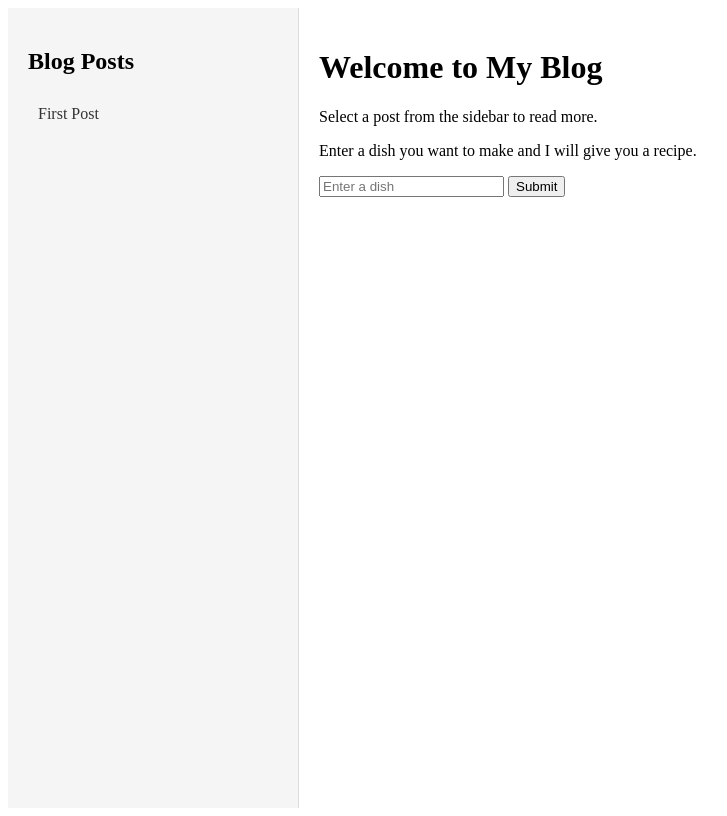
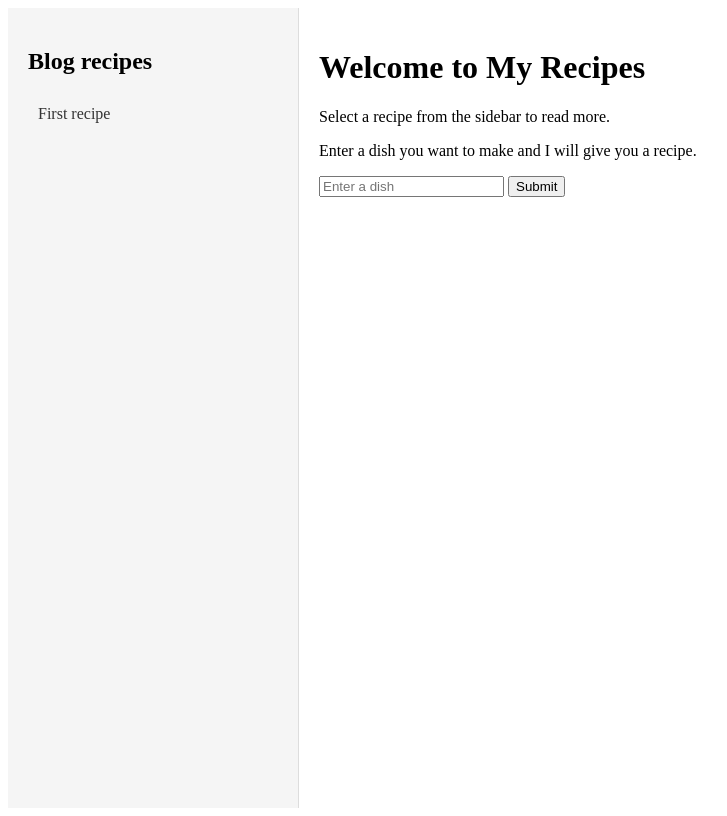
Before and after one commit to alannchang/recipes_by_gpt, a Flask app: page / in a window 1280 px wide. Shown: the whole page, without its empty margins (0-727 px from the left). Run offline with Flask 3, Linux system fonts and the light colour scheme.

Commit message:
Rename post to recipe

```diff
--- a/app.py
+++ b/app.py
@@ -9,7 +9,7 @@ def init_db():
     with get_db() as db:
         db.execute(
             """
-            CREATE TABLE IF NOT EXISTS posts (
+            CREATE TABLE IF NOT EXISTS recipes (
                 id INTEGER PRIMARY KEY AUTOINCREMENT,
                 title TEXT NOT NULL,
                 content TEXT NOT NULL
@@ -17,11 +17,11 @@ def init_db():
         """
         )
         # Insert sample data if table is empty
-        if not db.execute("SELECT * FROM posts").fetchall():
+        if not db.execute("SELECT * FROM recipes").fetchall():
             db.executemany(
-                "INSERT INTO posts (title, content) VALUES (?, ?)",
+                "INSERT INTO recipes (title, content) VALUES (?, ?)",
                 [
-                    ("First Post", "This is my first blog post"),
+                    ("First recipe", "This is my first recipe"),
                 ],
             )
 
@@ -40,33 +40,43 @@ def get_db():
         db.close()
 
 
-def get_all_posts():
+def get_all_recipes():
     with get_db() as db:
-        posts = db.execute("SELECT * FROM posts").fetchall()
-        return [dict(post) for post in posts]
+        recipes = db.execute("SELECT * FROM recipes").fetchall()
+        return [dict(recipe) for recipe in recipes]
 
 
-def get_post(post_id):
+def get_recipe(recipe_id):
     with get_db() as db:
-        post = db.execute("SELECT * FROM posts WHERE id = ?", (post_id,)).fetchone()
-        return dict(post) if post else None
+        recipe = db.execute(
+            "SELECT * FROM recipes WHERE id = ?", (recipe_id,)
+        ).fetchone()
+        return dict(recipe) if recipe else None
 
 
 # Initialize the database
 init_db()
 
-blog_posts = get_all_posts()
+blog_recipes = get_all_recipes()
 
 
 @app.route("/")
 def home():
-    return render_template("blog.html", posts=blog_posts)
+    return render_template("blog.html", recipes=blog_recipes)
 
 
-@app.route("/post/<int:post_id>")
-def post(post_id):
-    post = next((post for post in blog_posts if post["id"] == post_id), None)
-    return render_template("blog.html", posts=blog_posts, selected_post=post)
+@app.route("/recipe/<int:recipe_id>")
+def recipe(recipe_id):
+    recipe = next(
+        (recipe for recipe in blog_recipes if recipe["id"] == recipe_id), None
+    )
+    return render_template("blog.html", recipes=blog_recipes, selected_recipe=recipe)
+
+
+@app.route("/search")
+def search(request):
+    query = request.args.get("q")
+    return render_template("blog.html", recipes=blog_recipes, query=query)
 
 
 if __name__ == "__main__":
--- a/templates/base.html
+++ b/templates/base.html
@@ -9,12 +9,12 @@
 <body>
     <div class="container">
         <div class="sidebar">
-            <h2>Blog Posts</h2>
+            <h2>Blog recipes</h2>
             <nav>
-                {% for post in posts %}
-                <a href="{{ url_for('post', post_id=post.id) }}"
-                   class="{% if selected_post and selected_post.id == post.id %}active{% endif %}">
-                    {{ post.title }}
+                {% for recipe in recipes %}
+                <a href="{{ url_for('recipe', recipe_id=recipe.id) }}"
+                   class="{% if selected_recipe and selected_recipe.id == recipe.id %}active{% endif %}">
+                    {{ recipe.title }}
                 </a>
                 {% endfor %}
             </nav>
--- a/templates/blog.html
+++ b/templates/blog.html
@@ -1,12 +1,12 @@
 {% extends "base.html" %}
 
 {% block content %}
-    {% if selected_post %}
-        <h1>{{ selected_post.title }}</h1>
-        <p>{{ selected_post.content }}</p>
+    {% if selected_recipe %}
+        <h1>{{ selected_recipe.title }}</h1>
+        <p>{{ selected_recipe.content }}</p>
     {% else %}
-        <h1>Welcome to My Blog</h1>
-        <p>Select a post from the sidebar to read more.</p>
+        <h1>Welcome to My Recipes</h1>
+        <p>Select a recipe from the sidebar to read more.</p>
         <p>Enter a dish you want to make and I will give you a recipe.</p>
         <div class="search-container">
             <form action="{{ url_for('search') }}" method="GET"></form>
```
